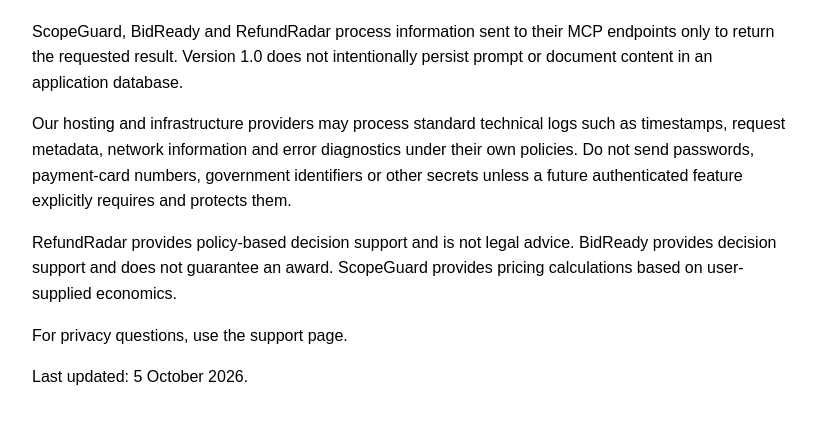
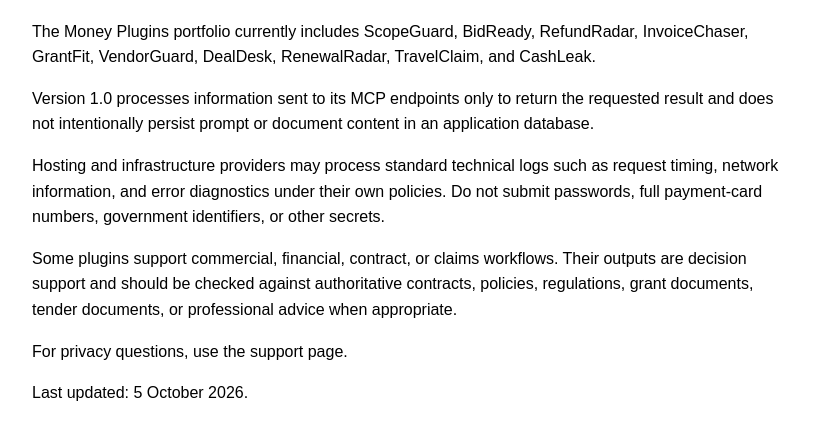
Before and after one commit to qtmbg/myguard, a website: page privacy.html in a window 1280 px wide. Shown: the part 102-538 px from the top of the page, without its empty margins (228-1044 px from the left). Drawn offline with Linux system fonts and the light colour scheme.

Commit message:
Update privacy.html for ten-plugin portfolio

```diff
--- a/privacy.html
+++ b/privacy.html
@@ -1 +1 @@
-<!doctype html><html><head><meta charset="utf-8"><meta name="viewport" content="width=device-width,initial-scale=1"><title>Privacy — Money Plugins</title></head><body style="font-family:Arial;max-width:760px;margin:48px auto;padding:0 20px;line-height:1.6"><h1>Privacy Policy</h1><p>ScopeGuard, BidReady and RefundRadar process information sent to their MCP endpoints only to return the requested result. Version 1.0 does not intentionally persist prompt or document content in an application database.</p><p>Our hosting and infrastructure providers may process standard technical logs such as timestamps, request metadata, network information and error diagnostics under their own policies. Do not send passwords, payment-card numbers, government identifiers or other secrets unless a future authenticated feature explicitly requires and protects them.</p><p>RefundRadar provides policy-based decision support and is not legal advice. BidReady provides decision support and does not guarantee an award. ScopeGuard provides pricing calculations based on user-supplied economics.</p><p>For privacy questions, use the support page.</p><p>Last updated: 5 October 2026.</p></body></html>
+<!doctype html><html><head><meta charset="utf-8"><meta name="viewport" content="width=device-width,initial-scale=1"><title>Privacy — Money Plugins</title></head><body style="font-family:Arial;max-width:760px;margin:48px auto;padding:0 20px;line-height:1.6"><h1>Privacy Policy</h1><p>The Money Plugins portfolio currently includes ScopeGuard, BidReady, RefundRadar, InvoiceChaser, GrantFit, VendorGuard, DealDesk, RenewalRadar, TravelClaim, and CashLeak.</p><p>Version 1.0 processes information sent to its MCP endpoints only to return the requested result and does not intentionally persist prompt or document content in an application database.</p><p>Hosting and infrastructure providers may process standard technical logs such as request timing, network information, and error diagnostics under their own policies. Do not submit passwords, full payment-card numbers, government identifiers, or other secrets.</p><p>Some plugins support commercial, financial, contract, or claims workflows. Their outputs are decision support and should be checked against authoritative contracts, policies, regulations, grant documents, tender documents, or professional advice when appropriate.</p><p>For privacy questions, use the support page.</p><p>Last updated: 5 October 2026.</p></body></html>
```
